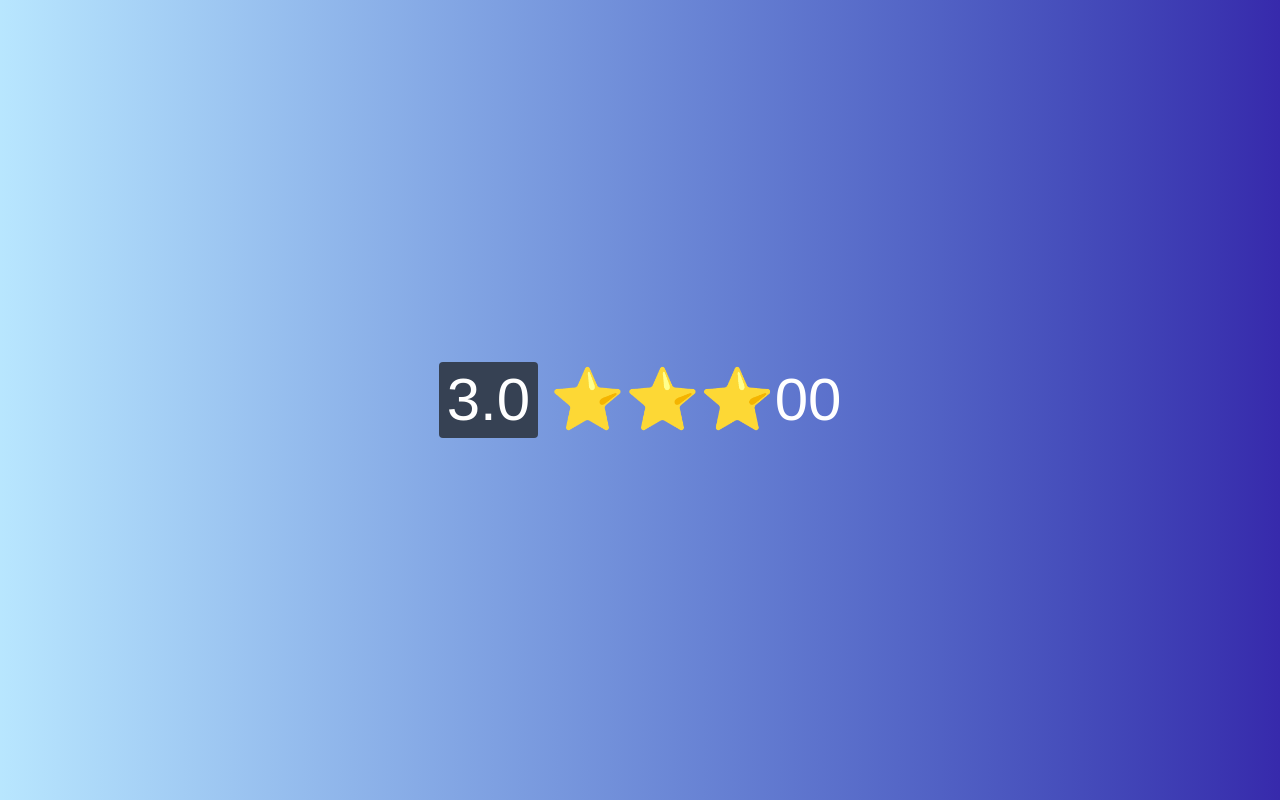
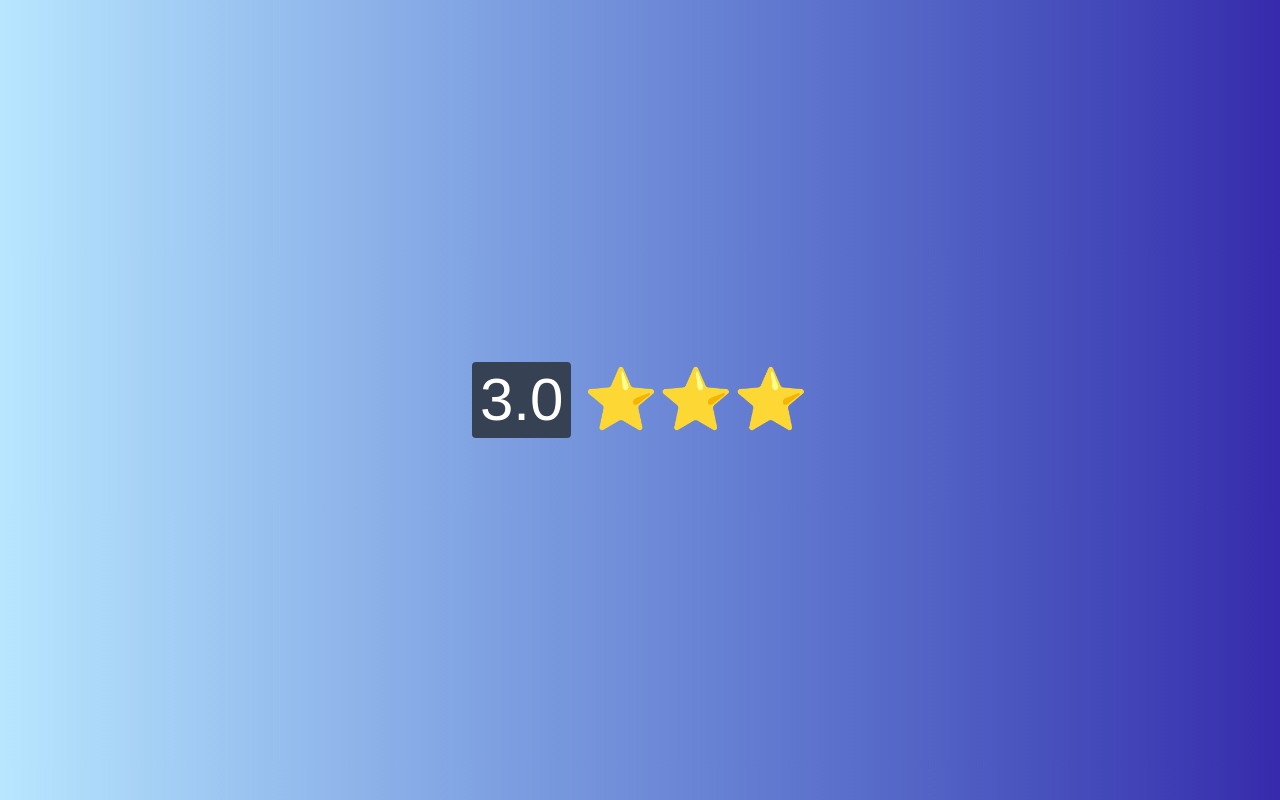
Before and after one commit to Wiillboss/react, a Next.js app in the folder react_primeiro_projeto/: page / in a window 1280 px wide. Built offline with nearby package versions, Linux system fonts and the light colour scheme.

Commit message:
Update Emoji_Rating.tsx

```diff
--- a/react_primeiro_projeto/app/components/Emoji_Rating.tsx
+++ b/react_primeiro_projeto/app/components/Emoji_Rating.tsx
@@ -11,7 +11,7 @@ export const Emoji_Rating = ({ rating }: Props) => {
 
     const fullstars = '⭐'.repeat(rateInt);
     const halfStar = rateDecimal >= 0.5 ? '⭐' : '';
-    const emptyStars = '0'.repeat(5 - rateInt - (halfStar ? 1 : 0));
+    const emptyStars = ''.repeat(5 - rateInt - (halfStar ? 1 : 0));
 
 
     return (
```
